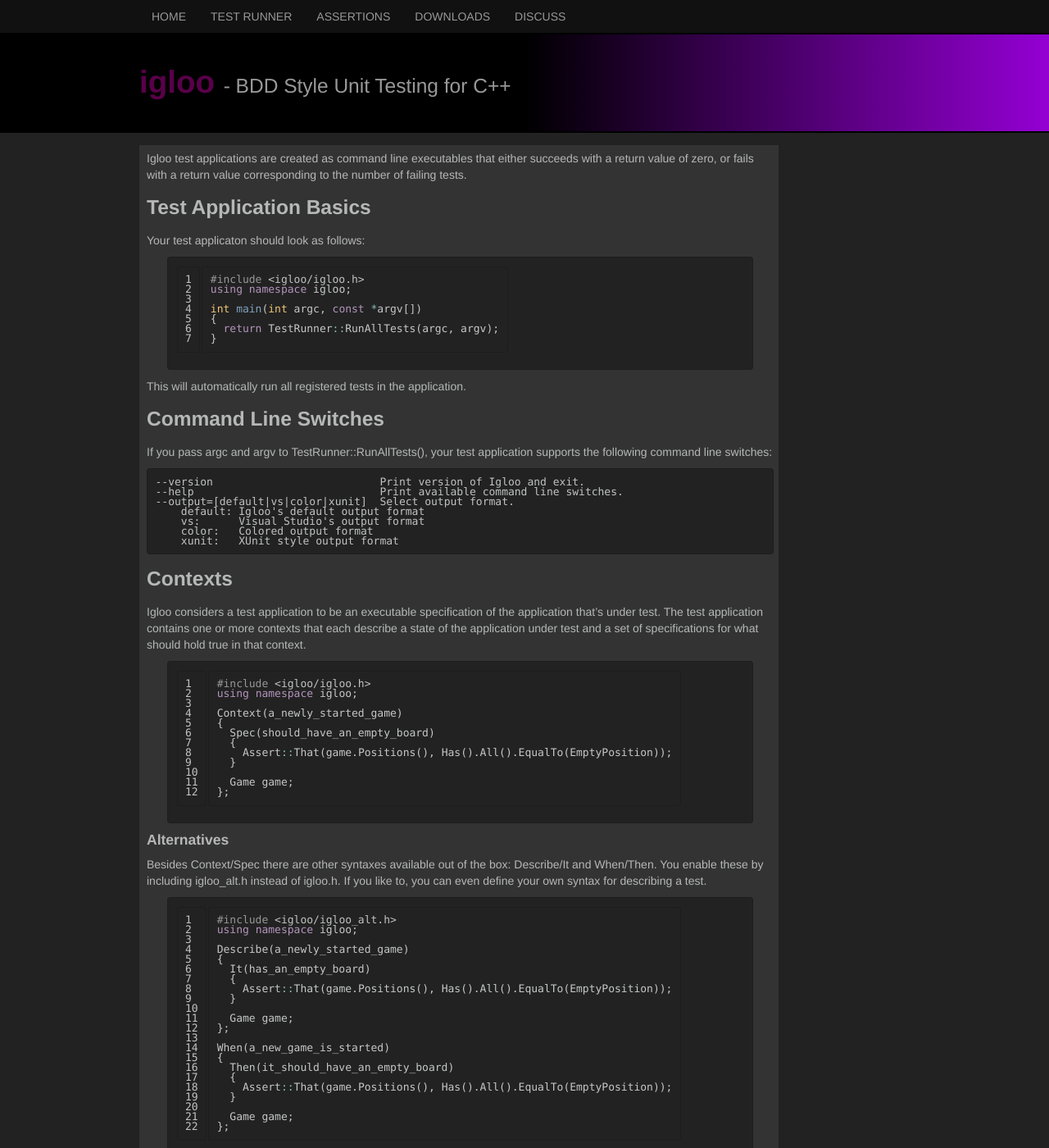
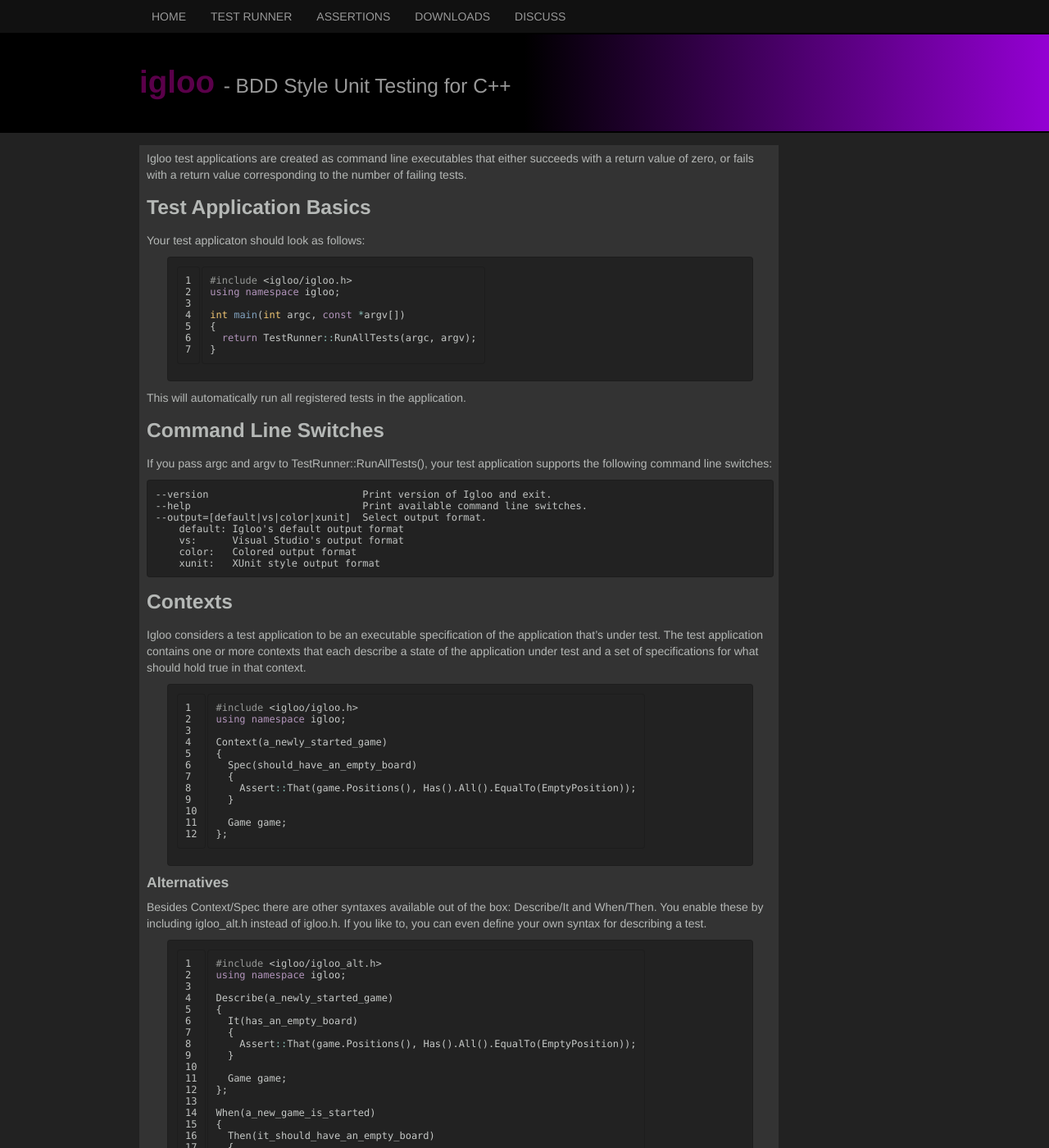
Before and after one commit to joakimkarlsson/igloo, a Jekyll site: the page built from testrunner.md, in a window 1280 px wide and 1400 px high. Shown: the whole window at 82% size. Built offline with Jekyll 4.4.1, drawn with Linux system fonts in a browser that asks for light colours.

Commit message:
Fixed font-size and line-height for non-code pre blocks.

```diff
--- a/css/main.css
+++ b/css/main.css
@@ -41,8 +41,9 @@
 
 pre {
   background-color: #222;
-  line-height: 12px;
+  line-height: 14px;
   color: #c0c3c1;
+  font-size: 12px;
 }
 
 code {
```
